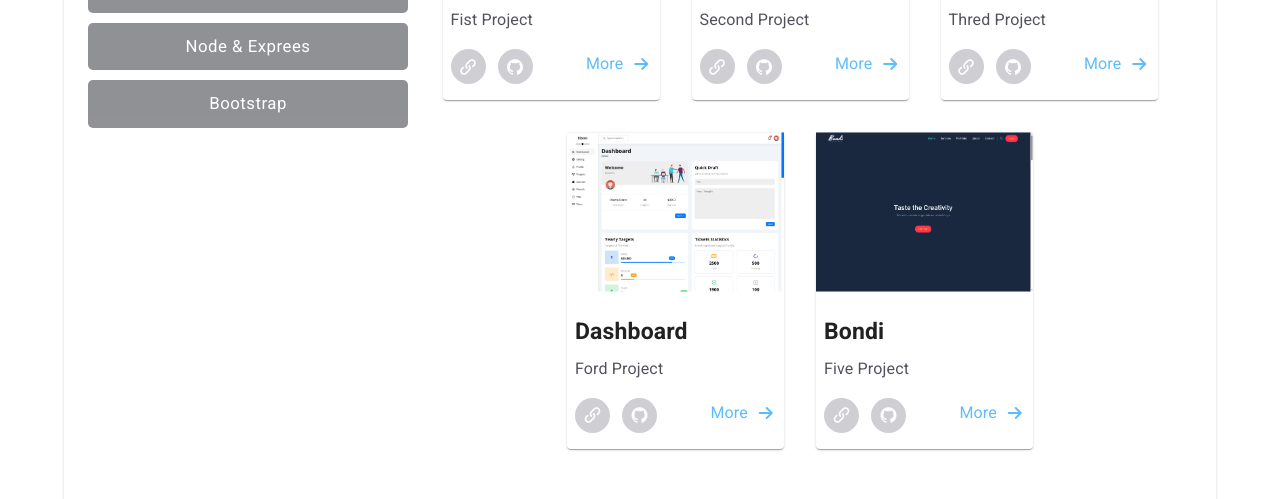
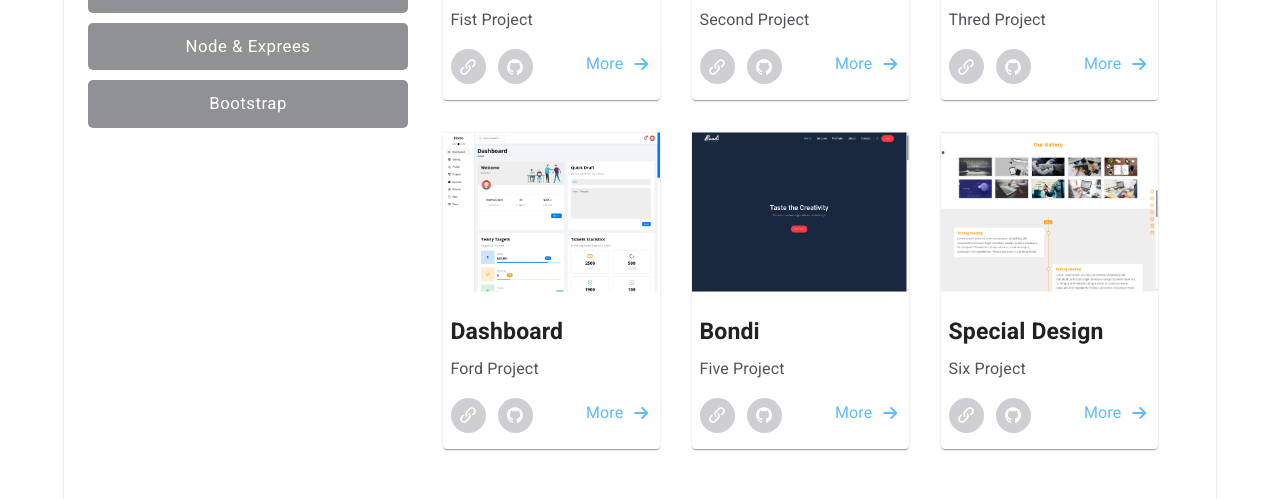
Before and after one commit to AhmedEsam-415/portfolio-withReact, a React (Vite) app: page / in a window 1280 px wide. Shown: the part 900-1399 px from the top of the page. Built offline with nearby package versions, Linux system fonts and the light colour scheme.

Commit message:
edit in DB

```diff
--- a/src/components/3-main/myProjects.js
+++ b/src/components/3-main/myProjects.js
@@ -53,12 +53,14 @@ export const myProjects = [
   },
   {
     id: 6,
-    img: '',
-    title: '',
-    text: '',
-    linkProject: '',
-    linkGitHub: '',
-    Category: '',
+    img: '/public/image/special-Design.png',
+    title: 'Special Design',
+    text: 'Six Project',
+    linkProject:
+      'https://ahmedesam-415.github.io/Creat-Template-With-Html-Css-Js/',
+    linkGitHub:
+      'https://github.com/AhmedEsam-415/Creat-Template-With-Html-Css-Js',
+    Category: ['css', 'js'],
   },
   {
     id: 7,
```
Also changed, not shown: public/image/special-Design.png (added).
